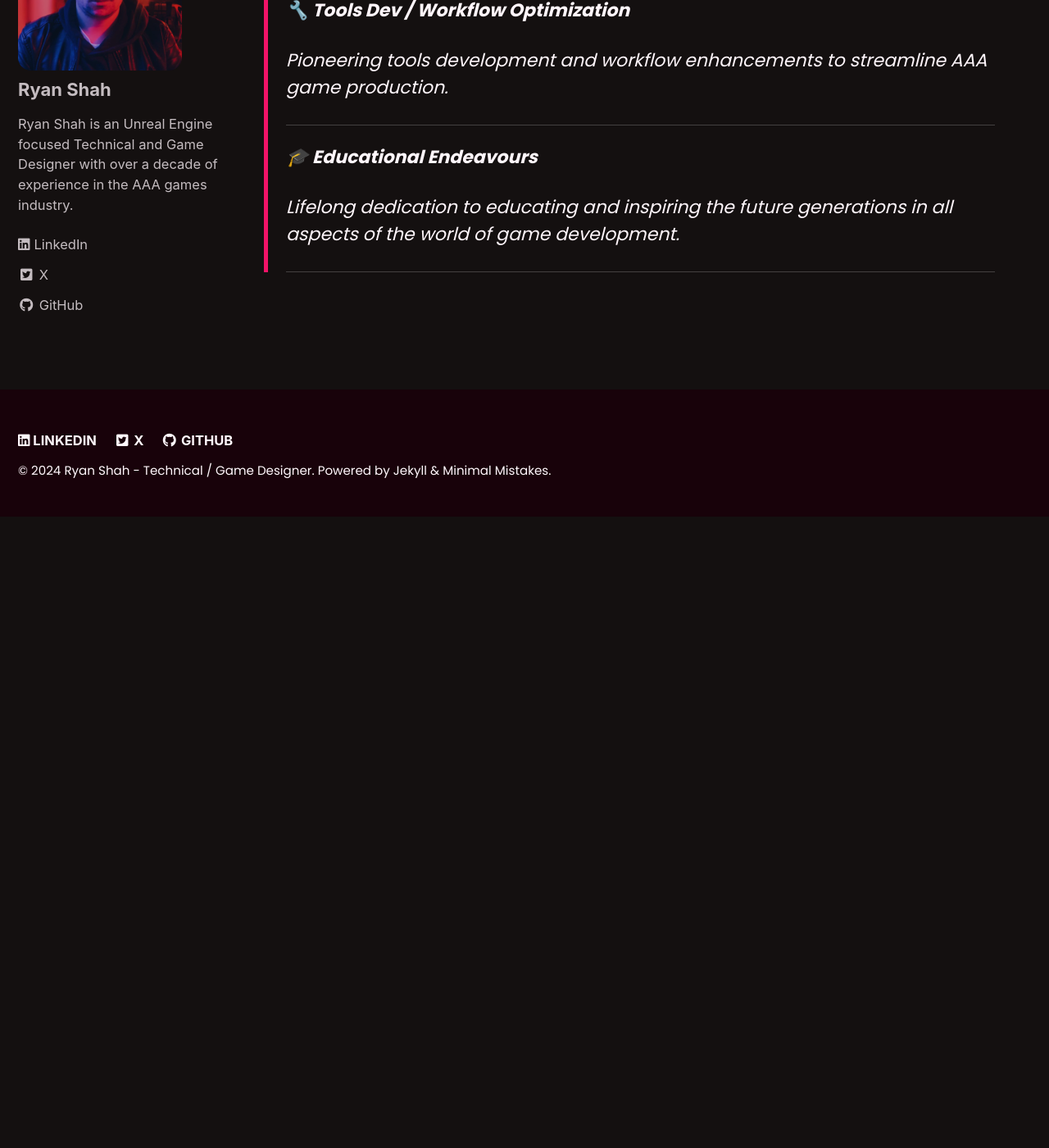
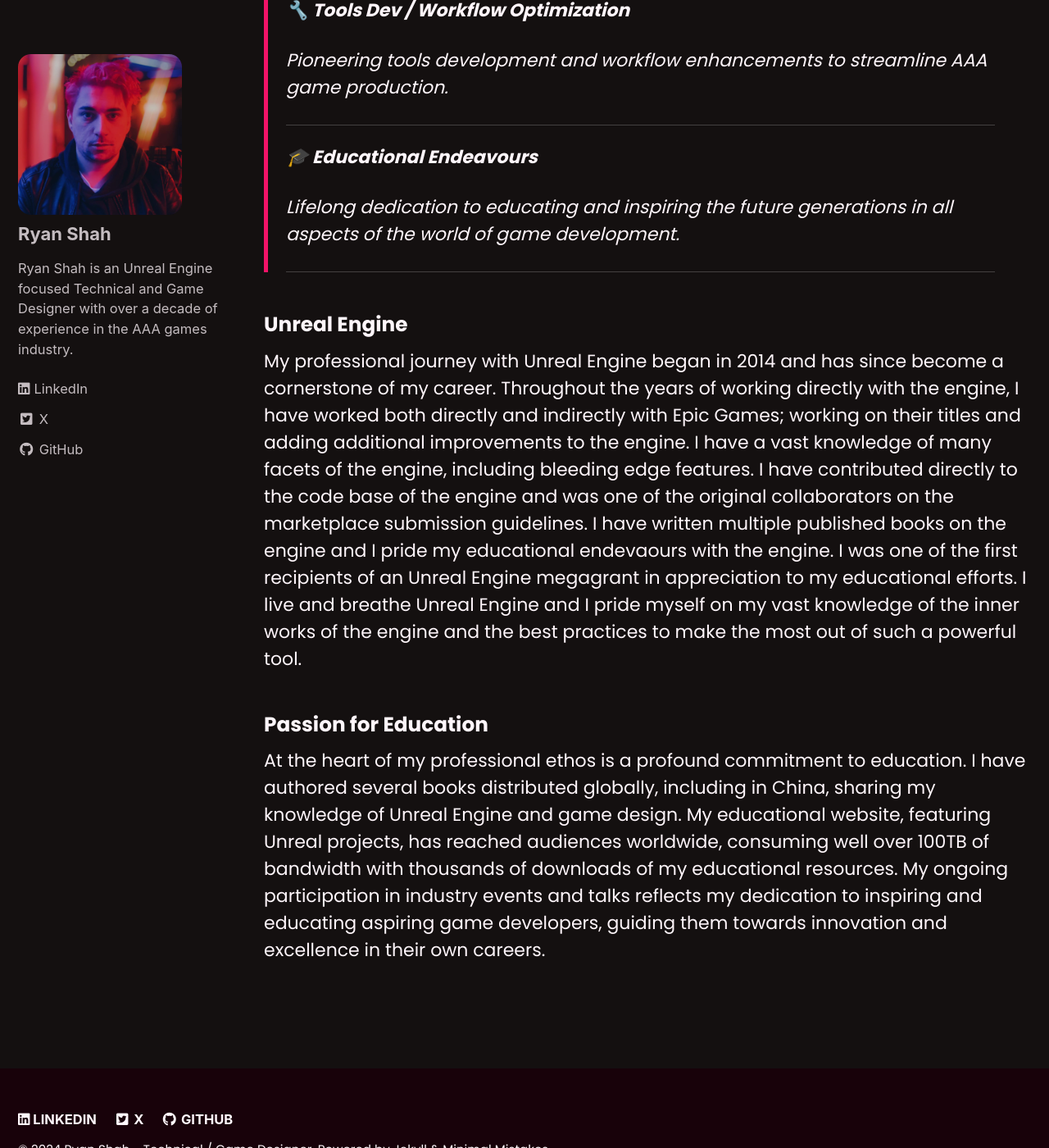
Before and after one commit to KITATUS/ryanshah.github.io, a Jekyll site: the page built from _pages/about.md, in a window 1280 px wide and 1400 px high, scrolled down 1366 px. Shown: the whole window at 82% size. Built offline with Jekyll 4.4.1, drawn with Linux system fonts in a browser that asks for light colours; cached includes are drawn as plain includes; before the commit the page ends 1996 px from its top, so only the background shows below that.

Commit message:
Update about.md

```diff
--- a/_pages/about.md
+++ b/_pages/about.md
@@ -38,3 +38,9 @@
 > Lifelong dedication to educating and inspiring the future generations in all aspects of the world of game development.
 >
 > ---
+
+### Unreal Engine
+My professional journey with Unreal Engine began in 2014 and has since become a cornerstone of my career. Throughout the years of working directly with the engine, I have worked both directly and indirectly with Epic Games; working on their titles and adding additional improvements to the engine. I have a vast knowledge of many facets of the engine, including bleeding edge features. I have contributed directly to the code base of the engine and was one of the original collaborators on the marketplace submission guidelines. I have written multiple published books on the engine and I pride my educational endevaours with the engine. I was one of the first recipients of an Unreal Engine megagrant in appreciation to my educational efforts. I live and breathe Unreal Engine and I pride myself on my vast knowledge of the inner works of the engine and the best practices to make the most out of such a powerful tool.
+
+### Passion for Education
+At the heart of my professional ethos is a profound commitment to education. I have authored several books distributed globally, including in China, sharing my knowledge of Unreal Engine and game design. My educational website, featuring Unreal projects, has reached audiences worldwide, consuming well over 100TB of bandwidth with thousands of downloads of my educational resources. My ongoing participation in industry events and talks reflects my dedication to inspiring and educating aspiring game developers, guiding them towards innovation and excellence in their own careers.
```
